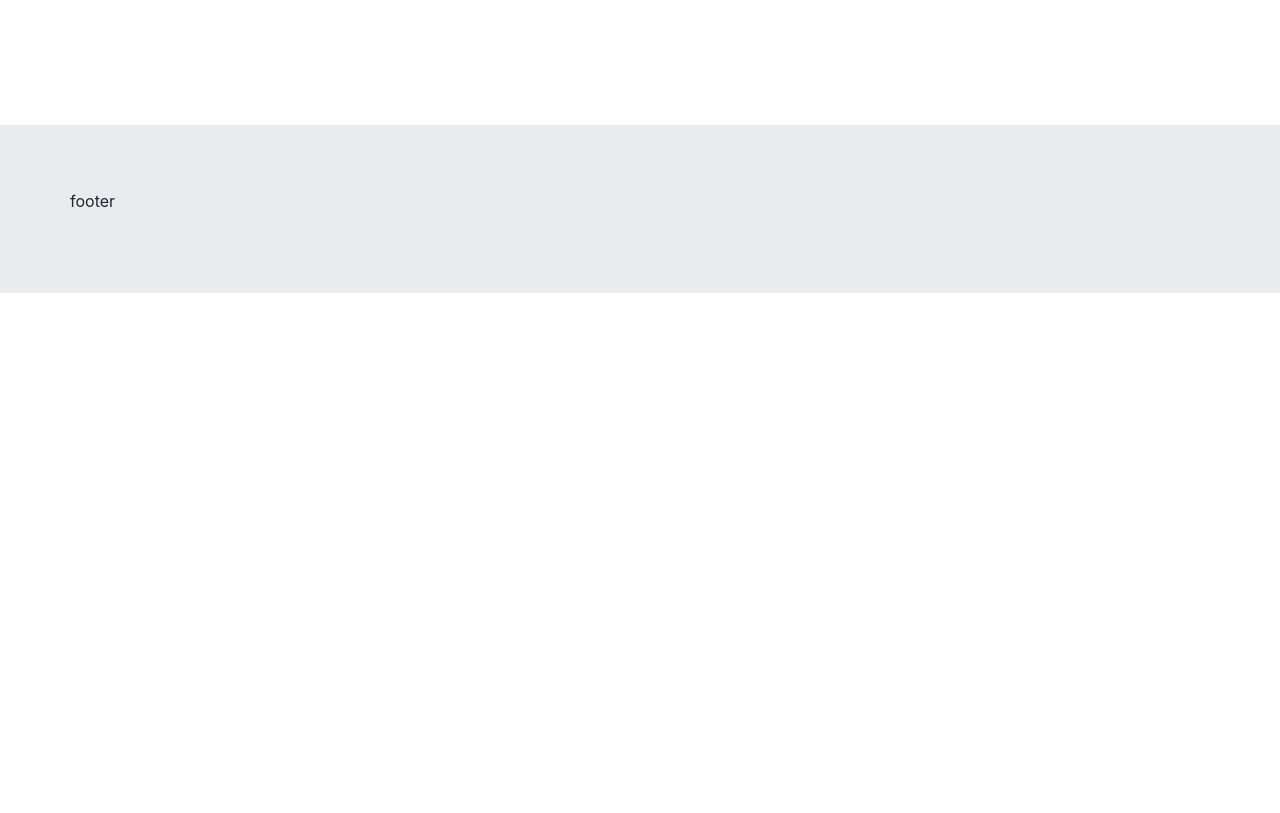
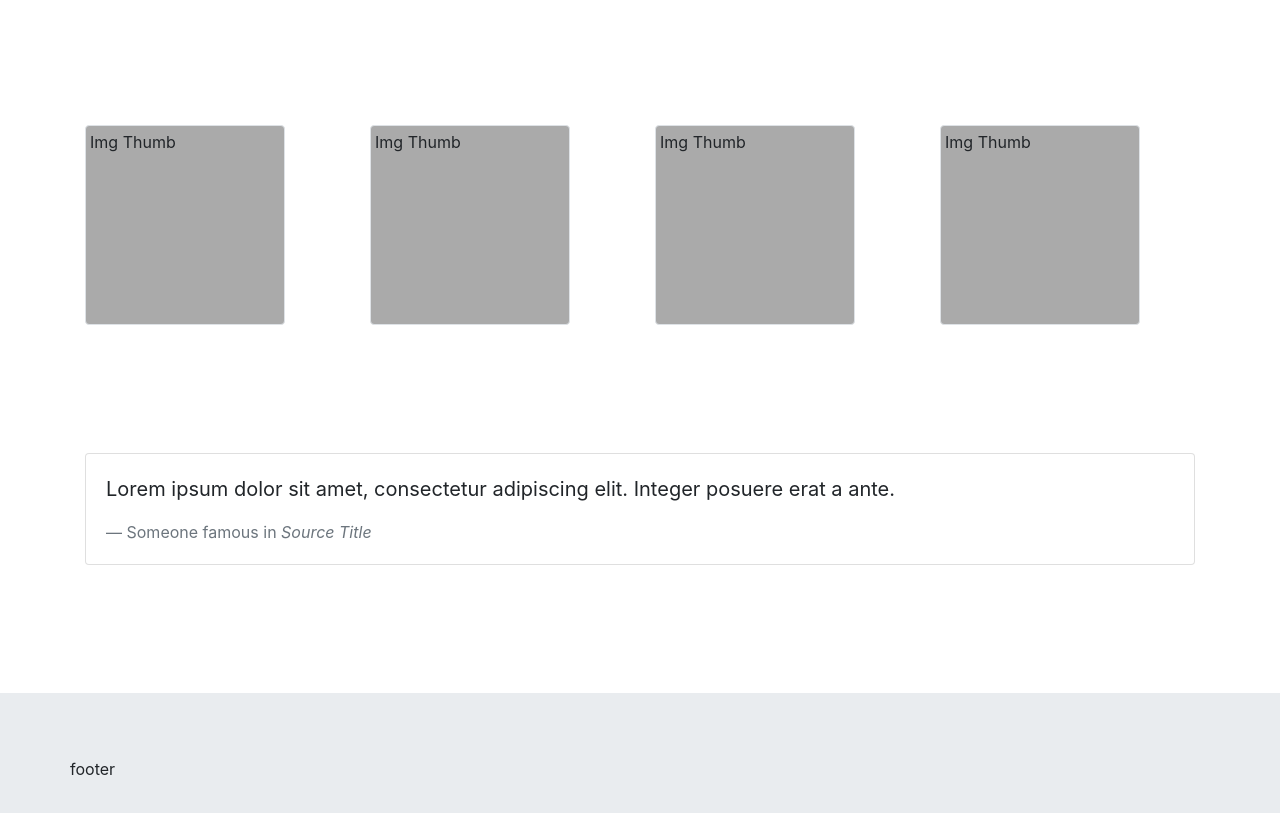
Before and after one commit to tdoan35/portfolioproject, a website: page index.html in a window 1280 px wide. Shown: the part 2622-3435 px from the top of the page. Before the commit the page ends 2915 px from the top, so only its background shows below. Drawn offline with nearby package versions, Linux system fonts and the light colour scheme.

Commit message:
img thumbs and quote

```diff
--- a/index.html
+++ b/index.html
@@ -75,8 +75,7 @@
                             </ol>
                             <div class="carousel-inner">
                                 <div class="carousel-item active">
-                                    <img class="d-block w-100" src="https://source.unsplash.com/7ybKmhDTcz0/500x300"
-                                        alt="Breadcrumb Trail Campground" />
+                                    <img class="d-block w-100" src="https://source.unsplash.com/7ybKmhDTcz0/500x300" alt="Breadcrumb Trail Campground" />
                                     <div class="carousel-caption">
                                         <h3 class="text-dark">Image 1</h3>
                                     </div>
@@ -147,6 +146,43 @@
             </div>
         </section>
 
+        <!-- Pics Section -->
+        <section id="pics" class="blog-section">
+            <div class="container">
+                <div class="row align-items-center">
+                    <div class="col-lg-3 ml-lg-auto">
+                        <div class="img-thumbnail" style="height: 200px; width: 200px; background: #aaa;">Img Thumb</div>
+                    </div>
+                    <div class="col-lg-3 ml-lg-auto">
+                        <div class="img-thumbnail" style="height: 200px; width: 200px; background: #aaa;">Img Thumb</div>
+                    </div>
+                    <div class="col-lg-3 ml-lg-auto">
+                        <div class="img-thumbnail" style="height: 200px; width: 200px; background: #aaa;">Img Thumb</div>
+                    </div>
+                    <div class="col-lg-3 ml-lg-auto">
+                        <div class="img-thumbnail" style="height: 200px; width: 200px; background: #aaa;">Img Thumb</div>
+                    </div>
+                </div>
+            </div>
+        </section>
+
+        <section id="quote" class="blog-section">
+            <div class="container">
+                <div class="row align-items-center">
+                    <div class="col">
+                        <div class="card">
+                            <div class="card-body">
+                                <blockquote class="blockquote mb-0">
+                                    <p>Lorem ipsum dolor sit amet, consectetur adipiscing elit. Integer posuere erat a ante.</p>
+                                    <footer class="blockquote-footer">Someone famous in <cite title="Source Title">Source Title</cite></footer>
+                                </blockquote>
+                            </div>
+                        </div>
+                    </div>
+                </div>
+            </div>
+        </section>
+
         <!-- Footer -->
         <footer class="site-footer">
             <div class="container">
@@ -167,7 +203,7 @@
             // Transition effect for navbar
                 $(window).scroll(function() {
                     // checks if window is scrolled more than 500px, adds/removes solid class
-                    if($(this).scrollTop() > 500) {
+                    if($(this).scrollTop() > 600) {
                         $('#mainNav').removeClass("bg-transparent");
                         $('#mainNav').addClass("bg-dark");
                     } else {
```
Also changed, not shown: 1 other file.
